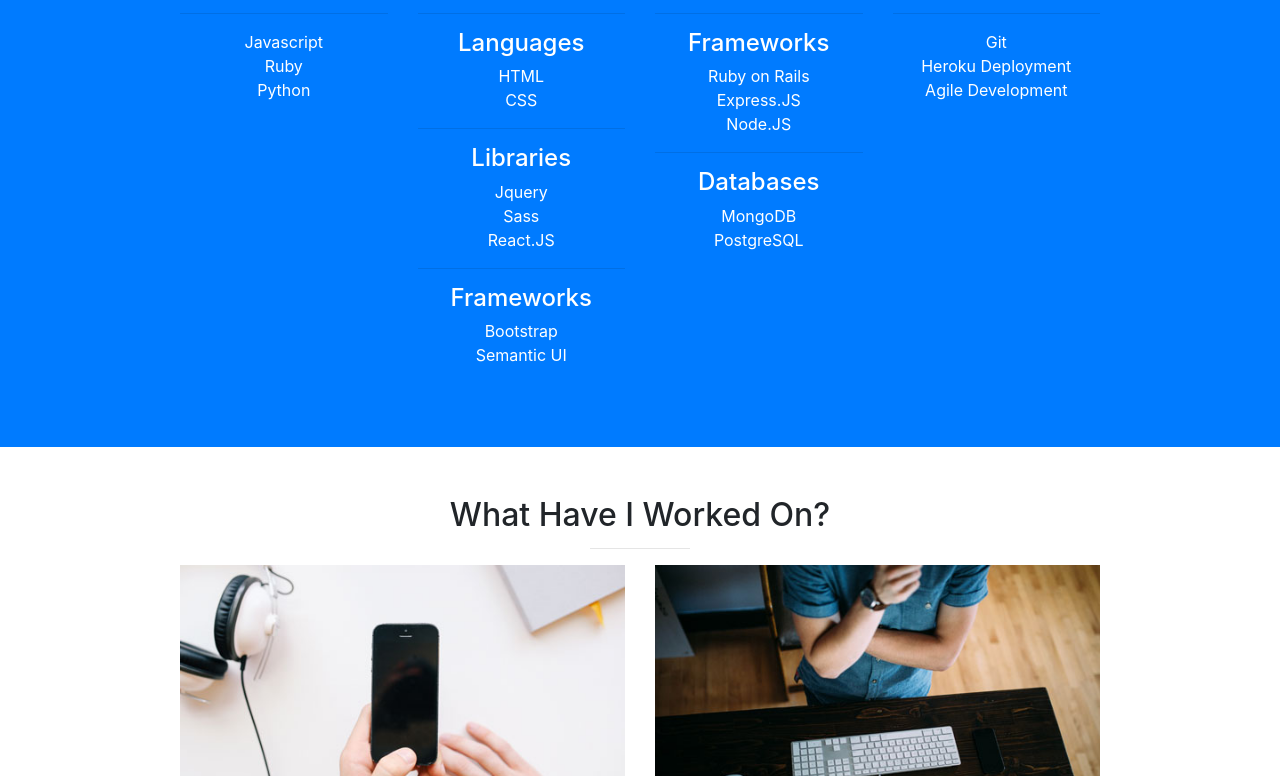
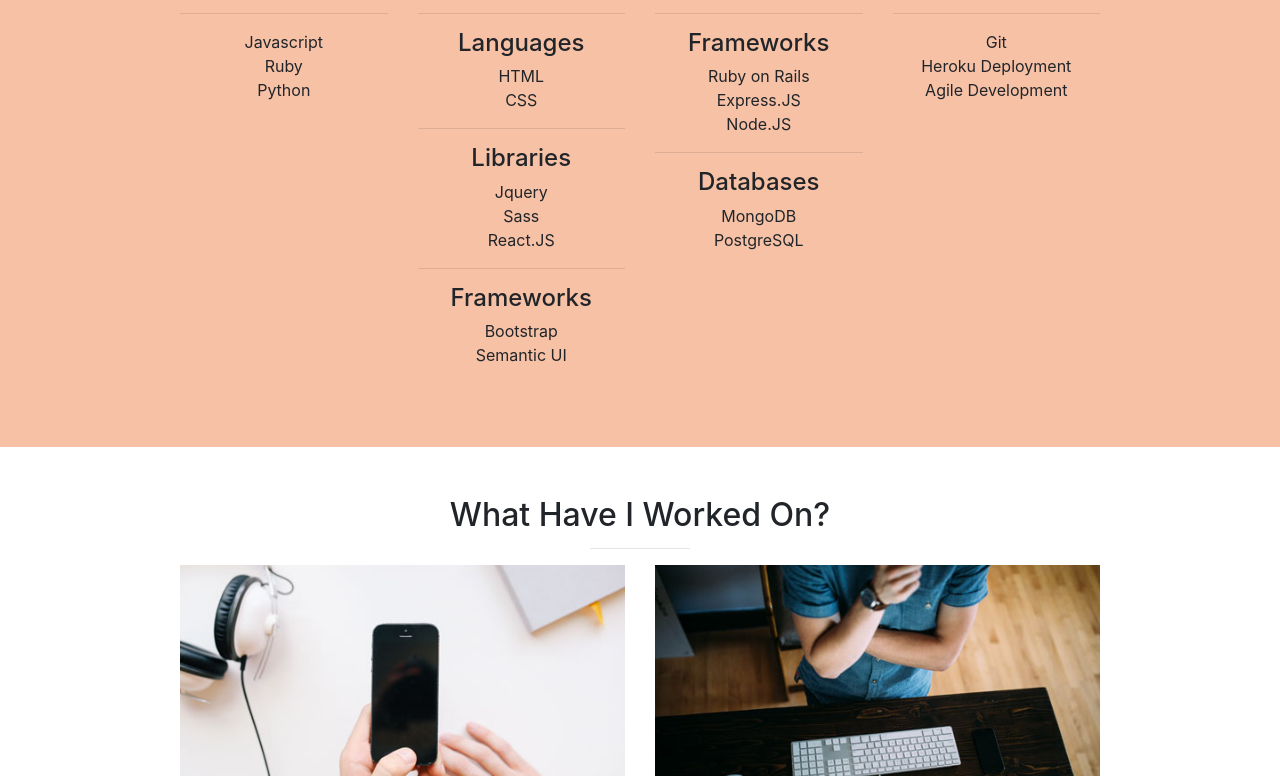
Before and after one commit to johndsykes86/Portfolio, a website with bundled scripts: page index.html in a window 1280 px wide. Shown: the part 1565-2341 px from the top of the page. Built offline with nearby package versions, Linux system fonts and the light colour scheme.

Commit message:
changed color scheme of section backgrounds

```diff
--- a/css/stylish-portfolio.css
+++ b/css/stylish-portfolio.css
@@ -181,15 +181,28 @@
 }
 
 
+
+
 /* Services */
 
 .services {
     padding: 50px 0;
+
+}
+
+.services p, .service-item p, .services h2, .services h4{
+  color: #212529;
 }
 
 .service-item {
     margin-bottom: 30px;
 }
+
+.bg-orange{
+  background-color: rgba(244, 172, 135, 0.74)
+}
+
+
 
 
 /* Callout */
--- a/index.html
+++ b/index.html
@@ -67,7 +67,7 @@
 
     <!-- Services -->
     <!-- The circle icons use Font Awesome's stacked icon classes. For more information, visit http://fontawesome.io/examples/ -->
-    <section id="services" class="services bg-primary text-white">
+    <section id="services" class="services bg-orange text-white">
         <div class="container">
             <div class="row text-center">
                 <div class="col-lg-10 mx-auto">
@@ -101,18 +101,21 @@
                                     <strong>Front End</strong>
                                 </h4>
                                 <hr>
+                                <h4>Languages</h4>
                                 <p>
-                                  <h4>Languages</h4>
                                   HTML<br>
                                   CSS<br>
-                                  <hr>
-                                  <h4>Libraries</h4>
+                                </p>
+                                <hr>
+                                <h4>Libraries</h4>
+                                <p>
                                   Jquery<br>
                                   Sass<br>
                                   React.JS<br>
-
+                                </p>
                                   <hr>
                                   <h4>Frameworks</h4>
+                                  <p>
                                   Bootstrap<br>
                                   Semantic UI<br>
                                 </p>
@@ -131,13 +134,15 @@
                                     <strong>Back-end</strong>
                                 </h4>
                                 <hr>
+                                <h4>Frameworks</h4>
                                 <p>
-                                  <h4>Frameworks</h4>
                                   Ruby on Rails <br>
                                   Express.JS <br>
                                   Node.JS <br>
+                                </p>
                                   <hr>
                                   <h4>Databases</h4>
+                                <p>
                                   MongoDB <br>
                                   PostgreSQL<br>
                                 </p>
@@ -260,7 +265,7 @@
     </aside>
 
     <!-- Footer -->
-    <footer>
+    <footer class ="bg-orange">
         <div class="container">
             <div class="row">
                 <div class="col-lg-10 mx-auto text-center">
```
